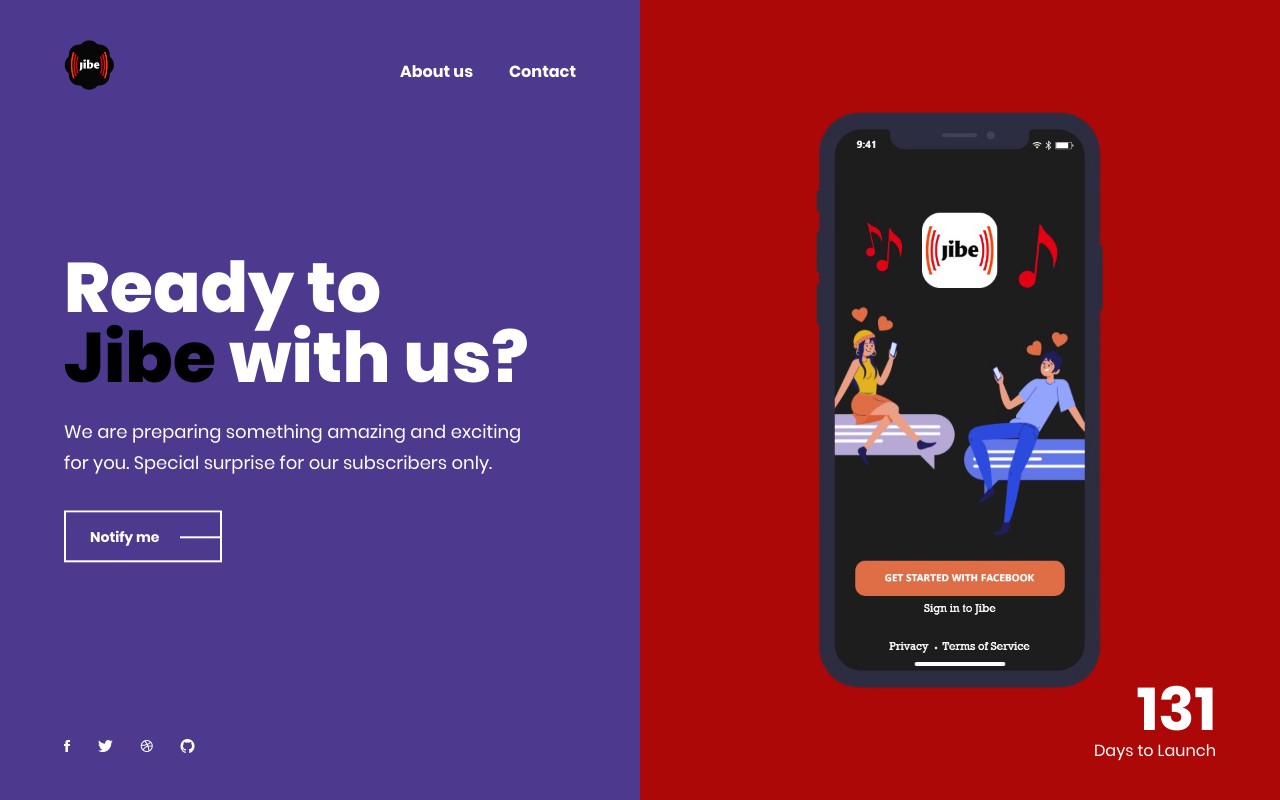
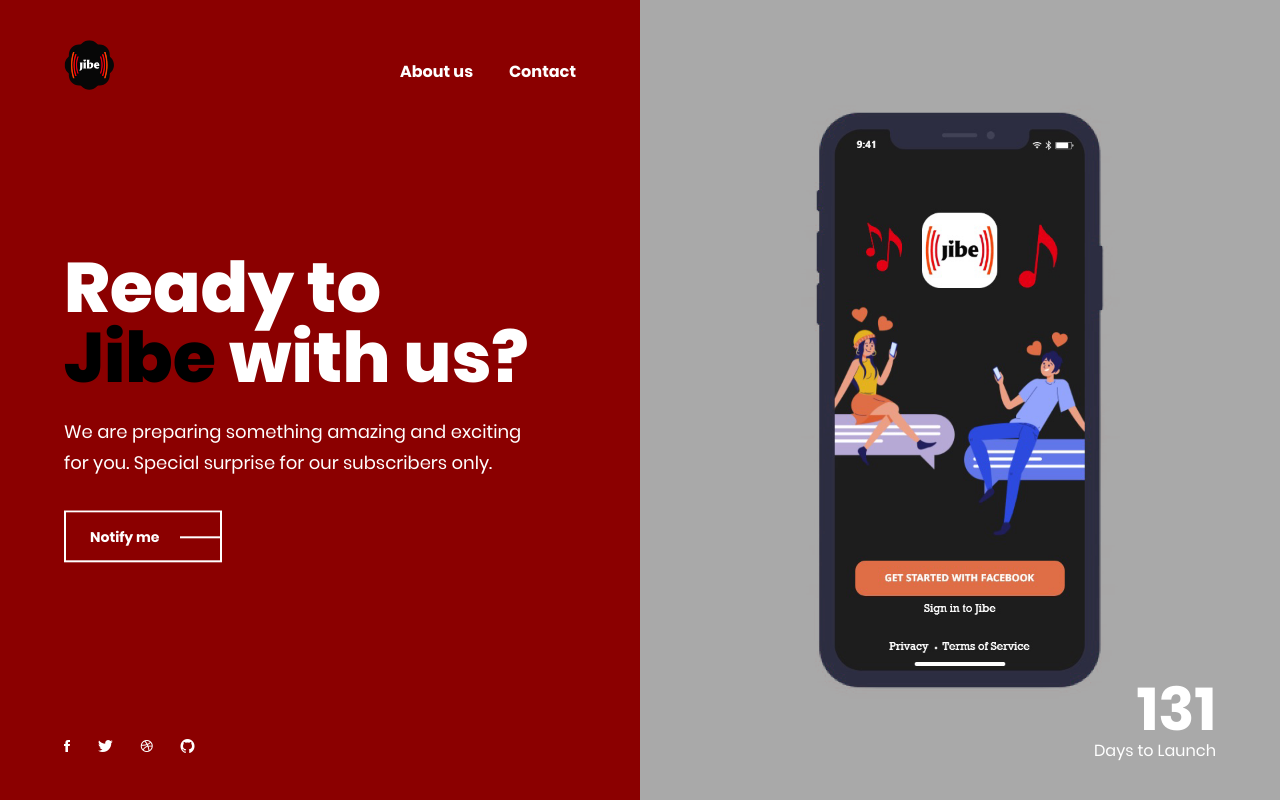
Before and after one commit to MaoPeng94/ramio, a plain HTML site: page index.html in a window 1280 px wide. Drawn offline with Linux system fonts and the light colour scheme; some packages are replaced by stand-ins of ours; a script that the page names is missing; files whose address does not match are found by name.

Commit message:
Update index.html

```diff
--- a/index.html
+++ b/index.html
@@ -113,9 +113,9 @@
       <div class="container-fluid fullheight">
 
         <!-- Main Section Intro Start -->
-        <div class="main-intro col-xs-12 col-lg-6">
+        <div class="main-intro col-xs-12 col-lg-6" >
 
-          <div class="intro-content">
+          <div class="intro-content" style="background-color: darkred">
 
             <!-- Logo Start-->
             <div class="logo">
@@ -190,7 +190,7 @@
         <div class="main-media col-xs-12 col-lg-6">
 
           <!-- Main Section Image & Background Effect Start -->
-          <div class="image" style="background-image:url('img/backgrounds/main-background.png');background-size: contain; background-color: #ad0808">
+          <div class="image" style="background-image:url('img/backgrounds/main-background.png');background-size: contain; background-color:darkgrey">
 
             <!-- Background Effect Start -->
             <!-- Background Effect End -->
```
